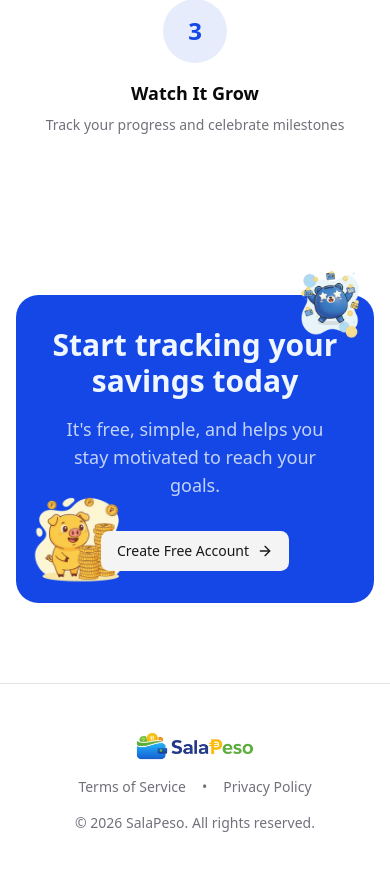
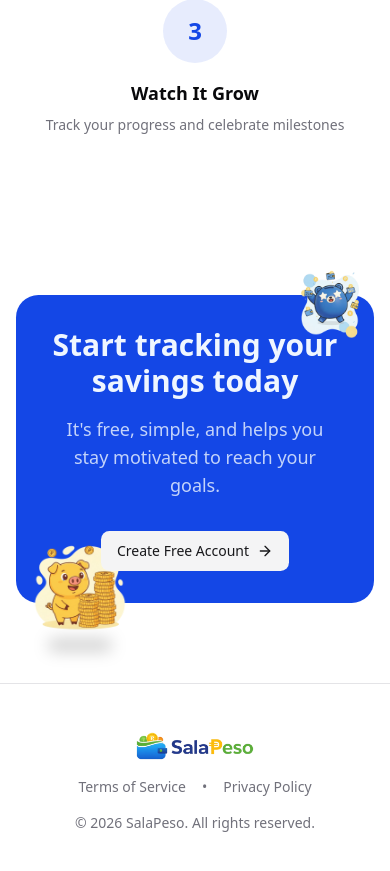
Before and after one commit to Kyle-Pantig/salapeso, a Next.js app: page / in a window 390 px wide. Shown: the part 2434-3305 px from the top of the page. Built offline with nearby package versions, Linux system fonts and the light colour scheme; no server answers.

Commit message:
mobile shadow for the mascot

```diff
--- a/app/page.tsx
+++ b/app/page.tsx
@@ -235,7 +235,7 @@ export default function Home() {
           >
             {/* Decorative mascot images */}
             <motion.div
-              className="absolute bottom-2 left-2 md:bottom-4 md:left-8 w-28 h-28 md:w-40 md:h-40 pointer-events-none select-none"
+              className="absolute -bottom-10 left-2 md:bottom-4 md:left-8 w-28 h-28 md:w-40 md:h-40 pointer-events-none select-none"
               animate={{ y: [0, -8, 0], rotate: [0, -3, 0] }}
               transition={{ duration: 3, repeat: Infinity, ease: "easeInOut" }}
             >
@@ -245,6 +245,8 @@ export default function Home() {
                 fill
                 className="object-contain"
               />
+              {/* Mobile-only shadow */}
+              <div className="absolute -bottom-2 left-1/2 -translate-x-1/2 w-16 h-3 bg-black/20 rounded-full blur-sm md:hidden" />
             </motion.div>
             <motion.div
               className="absolute -top-12 -right-3 md:-top-4 md:right-4 w-28 h-28 md:w-36 md:h-36 pointer-events-none select-none z-50"
```
